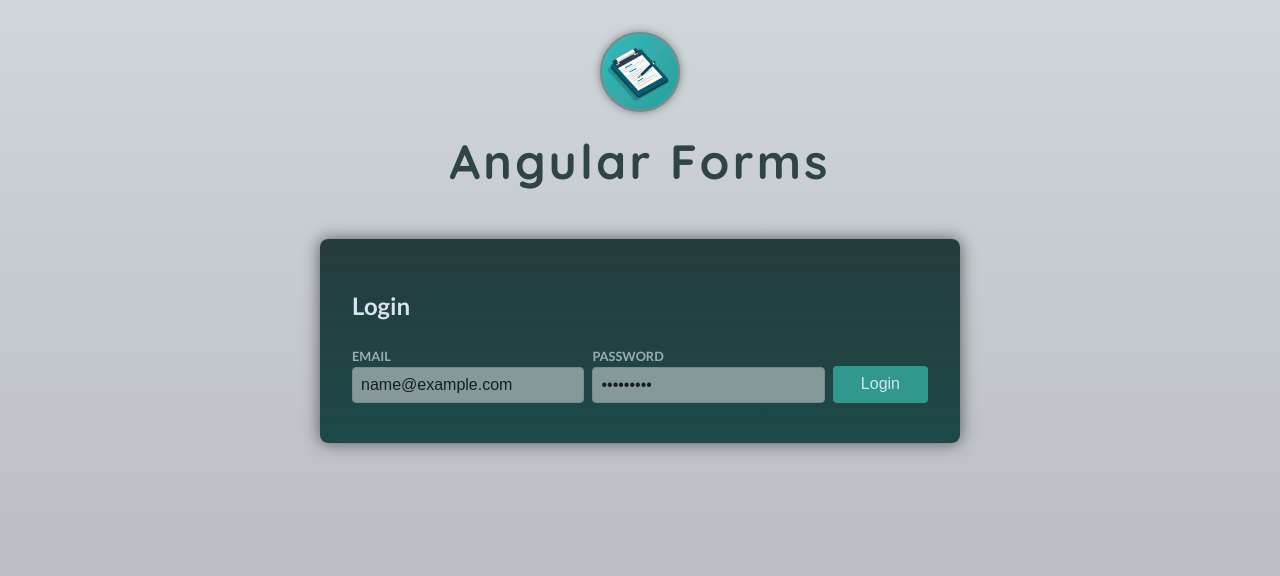
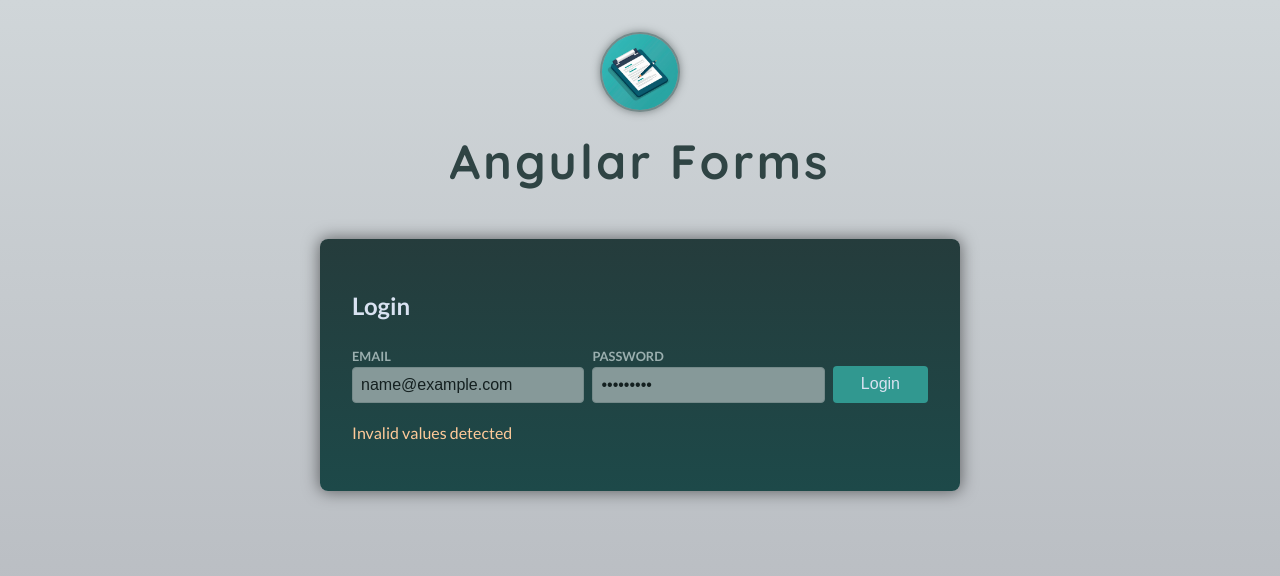
Before and after one commit to DMGsilverfish/angular-handelling-user-input-and-forms, an Angular app: page / in a window 1280 px wide. Both pictures are taken after typing "name@example.com", "Sample123" into the empty fields and a click on the button "Login". Shown: the top 576 px of the page. Built offline with nearby package versions, Linux system fonts and the light colour scheme.

Commit message:
Validating form status, v244

```diff
--- a/src/app/auth/login/login.component.html
+++ b/src/app/auth/login/login.component.html
@@ -1,17 +1,25 @@
-<form>
+<form #form="ngForm" (ngSubmit)="onSubmit(form)">
   <h2>Login</h2>
 
   <div class="control-row">
     <div class="control no-margin">
       <label for="email">Email</label>
-      <input id="email" type="email" name="email" ngModel />
+      <input id="email" type="email" name="email" ngModel required email #email="ngModel"/>
     </div>
 
     <div class="control no-margin">
       <label for="password">Password</label>
-      <input id="password" type="password" name="password" ngModel />
+      <input id="password" type="password" name="password" ngModel required minlength="6" #password="ngModel"/>
     </div>
 
     <button class="button">Login</button>
   </div>
+
+  @if (email.touched && password.touched
+  && form.form.touched) {
+    <p class="control-error">
+    Invalid values detected
+  </p>
+  }
+
 </form>
--- a/src/app/auth/login/login.component.ts
+++ b/src/app/auth/login/login.component.ts
@@ -1,5 +1,5 @@
 import { Component } from '@angular/core';
-import { FormsModule } from '@angular/forms';
+import { FormsModule, NgForm } from '@angular/forms';
 
 @Component({
   selector: 'app-login',
@@ -8,4 +8,16 @@ import { FormsModule } from '@angular/forms';
   templateUrl: './login.component.html',
   styleUrl: './login.component.css',
 })
-export class LoginComponent {}
+export class LoginComponent {
+  onSubmit(formData: NgForm) {
+    if (!formData.valid) {
+      return;
+    }
+    const enteredEmail = formData.form.value.email;
+    const enteredPassword = formData.form.value.password;
+
+
+    console.log(formData.form);
+    console.log(enteredEmail, enteredPassword);
+  }
+}
```
